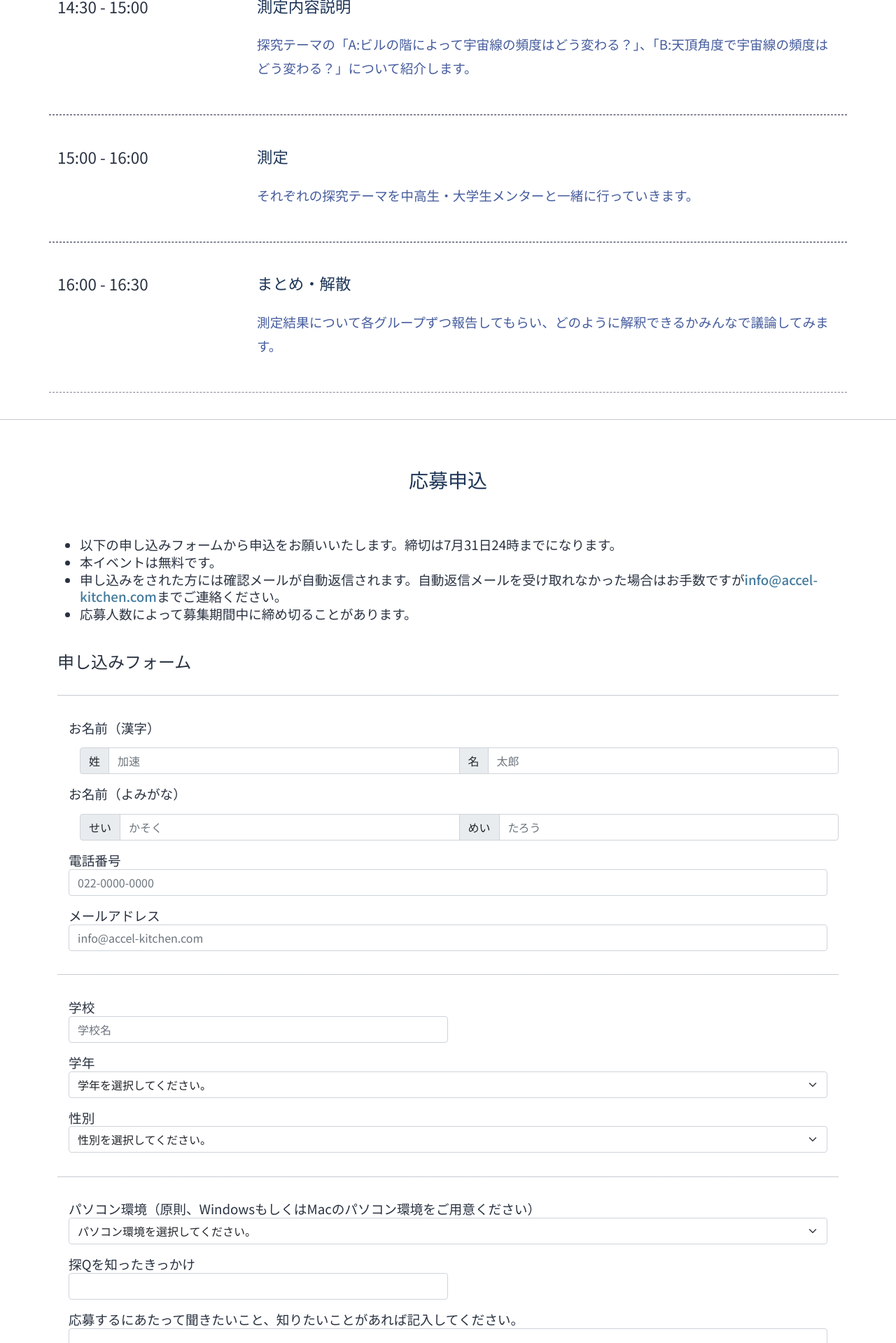
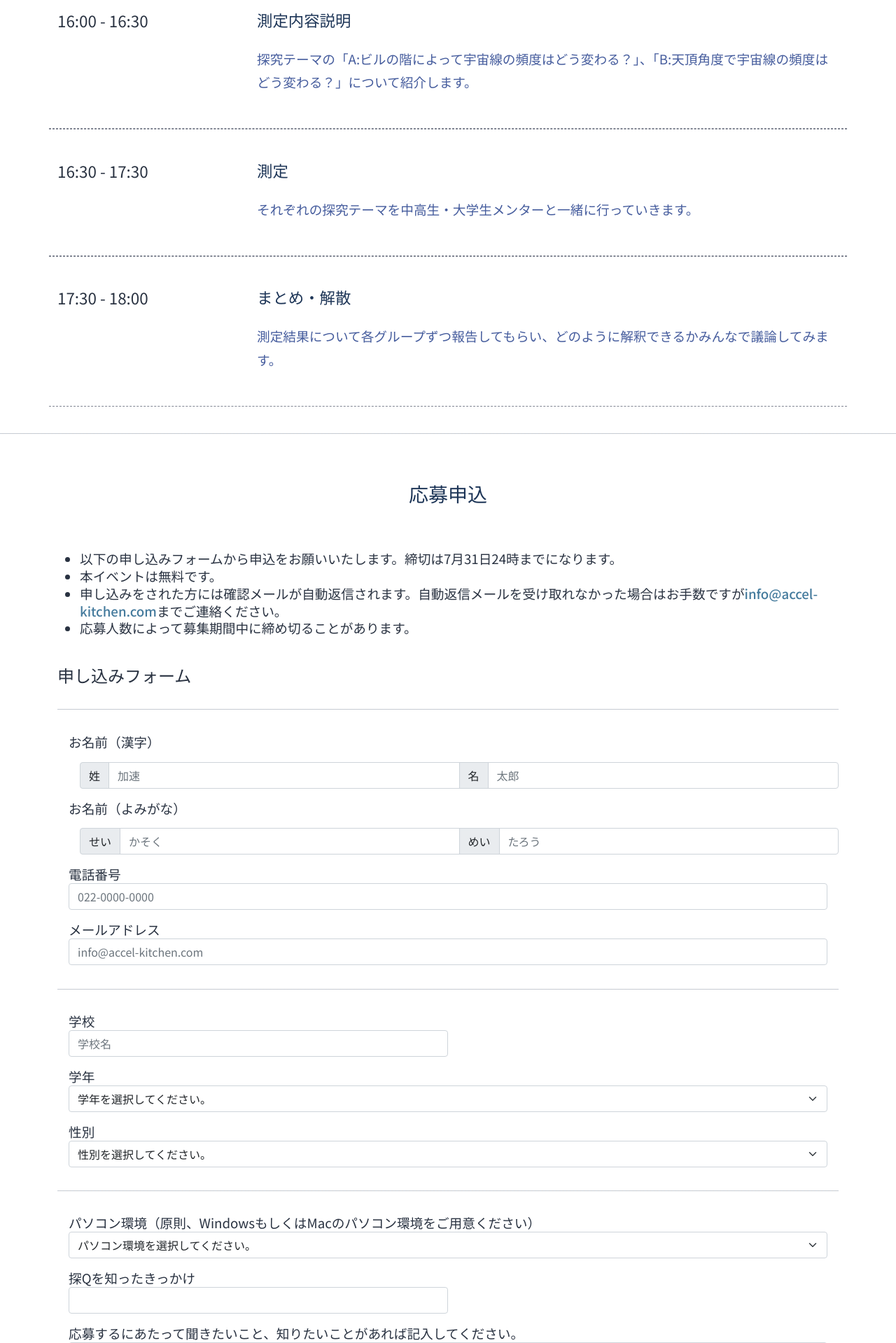
Before and after one commit to accel-kitchen/tanq-website, a PHP site: page /workshop/online2021/ in a window 1280 px wide. Shown: the part 2880-4799 px from the top of the page at 70% size. Run offline with PHP 8.4, Linux system fonts and the light colour scheme; some libraries are stand-ins or nearby versions.

Commit message:
twitterリンク追加

```diff
--- a/header.php
+++ b/header.php
@@ -13,6 +13,7 @@
     <script src="https://cdn.jsdelivr.net/npm/bootstrap@5.0.1/dist/js/bootstrap.bundle.min.js" integrity="sha384-gtEjrD/SeCtmISkJkNUaaKMoLD0//ElJ19smozuHV6z3Iehds+3Ulb9Bn9Plx0x4" crossorigin="anonymous"></script>
     <!--icon-->
     <link href="https://fonts.googleapis.com/icon?family=Material+Icons" rel="stylesheet">
+    <link rel="stylesheet" type="text/css" href="https://cdnjs.cloudflare.com/ajax/libs/font-awesome/4.7.0/css/font-awesome.css">
 </head>
 
 <body>
@@ -57,6 +58,11 @@
                         </ul>
                     </li>
                 </ul>
+                <ul class="nav navbar-nav navbar-right">
+                    <li class="nav-item">
+                        <a class="nav-link" href="https://twitter.com/accel_kitchen" title="Follow on Twitter" target="_blank"><i class="fa fa-twitter fa-2x" aria-hidden="true"></i></a>
+                    </li>
+                  </ul>
             </div>
         </div>
     </nav>
--- a/workshop/online2021/index.php
+++ b/workshop/online2021/index.php
@@ -28,7 +28,7 @@ include($webroot."/tanq/header.php");
                           <div class="h-100 align-items-center">
                               <div class="head-title text-center">
                                   <img src="../../assets/img/online-workshop2021-title.png" class="header-title-img">
-      <h2 class="text-white m-3"><s>2021.8.11 (Wed)　<strong>受付終了</strong></s><br>2021.8.14 (Sat)　<strong>受付中</strong><br></h2>
+      <h2 class="text-white m-3"><s>2021.8.11 (Wed)<strong>受付終了</strong></s><br>2021.8.14 (Sat)<strong>受付終了</strong><br>2021.10.23 (Sat)<strong>受付中</strong></h2>
                               </div>
                           </div>
                       </div>
@@ -141,13 +141,14 @@ include($webroot."/tanq/header.php");
                   </h1>
                   <div class="text-center">
                       <ul class="list-group list-group-flush">
-                          <li class="list-group-item">日付　<s>2021年8月11日13時～16時<strong>受付終了</strong></s>　　2021年8月14日14時～17時<strong>受付中</strong></li>
+                          <li class="list-group-item">日付　<s>2021年8月11日13時～16時<strong>受付終了</strong></s>　<br>　<s>2021年8月14日14時～17時<strong>受付終了</strong></s><br>
+                          2021年10月23日15時～18時<strong>受付中</strong></li>
                           <li class="list-group-item">申込締切　　2021年7月31日</li>
                         </ul>
                   </div>
                   <div class="schedule row">
                       <div class="col-md-3 schedule-time">
-                          13:00 - 13:30
+                          15:00 - 15:30
                       </div>
                       <div class="col-md-9">
                           <h3>イントロダクション</h3>
@@ -158,7 +159,7 @@ include($webroot."/tanq/header.php");
                   </div>
                   <div class="schedule row">
                       <div class="col-md-3 schedule-time">
-                          13:30 - 14:30
+                          15:30 - 16:00
                       </div>
                       <div class="col-md-9">
                           <h3>データ取得・解析の練習</h3>
@@ -169,7 +170,7 @@ include($webroot."/tanq/header.php");
                   </div>
                   <div class="schedule row">
                       <div class="col-md-3 schedule-time">
-                          14:30 - 15:00
+                          16:00 - 16:30
                       </div>
                       <div class="col-md-9">
                           <h3>測定内容説明</h3>
@@ -180,7 +181,7 @@ include($webroot."/tanq/header.php");
                   </div>
                   <div class="schedule row">
                       <div class="col-md-3 schedule-time">
-                          15:00 - 16:00
+                          16:30 - 17:30
                       </div>
                       <div class="col-md-9">
                           <h3>測定</h3>
@@ -191,7 +192,7 @@ include($webroot."/tanq/header.php");
                   </div>
                   <div class="schedule row">
                       <div class="col-md-3 schedule-time">
-                          16:00 - 16:30
+                          17:30 - 18:00
                       </div>
                       <div class="col-md-9">
                           <h3>まとめ・解散</h3>
@@ -287,10 +288,10 @@ include($webroot."/tanq/header.php");
 
                       <hr>
                       <div class="m-3">
-                          <label for="event" class="control-label">パソコン環境（原則、WindowsもしくはMacのパソコン環境をご用意ください）
+                          <label for="env" class="control-label">パソコン環境（原則、WindowsもしくはMacのパソコン環境をご用意ください）
                           </label>
                           <div class="input-group col-sm-3 continue">
-                              <select class="form-select" id="event" name="event">
+                              <select class="form-select" id="env" name="env">
                                       <option selected>パソコン環境を選択してください。</option>
                                       <option value="windows">Windows</option>
                                       <option value="mac">Mac</option>
```
